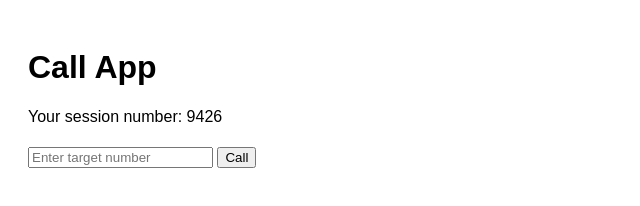
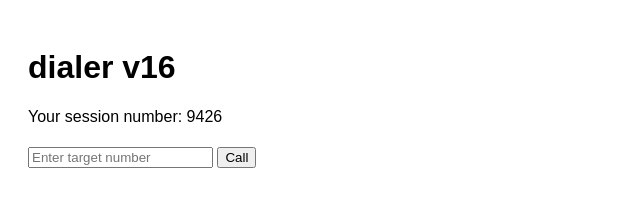
Before and after one commit to qwetry-the-devil/call, a plain HTML site: page index.html in a window 1280 px wide. Shown: the whole page, without its empty margins (0-640 px from the left). Drawn offline with Linux system fonts and the light colour scheme; no server answers.

Commit message:
Update index.html

```diff
--- a/index.html
+++ b/index.html
@@ -11,7 +11,7 @@
 </head>
 <body>
 
-<h1>Call App</h1>
+<h1>dialer v16</h1>
 <p>Your session number: <span id="myNumber"></span></p>
 
 <input type="text" id="targetNumber" placeholder="Enter target number">
```
